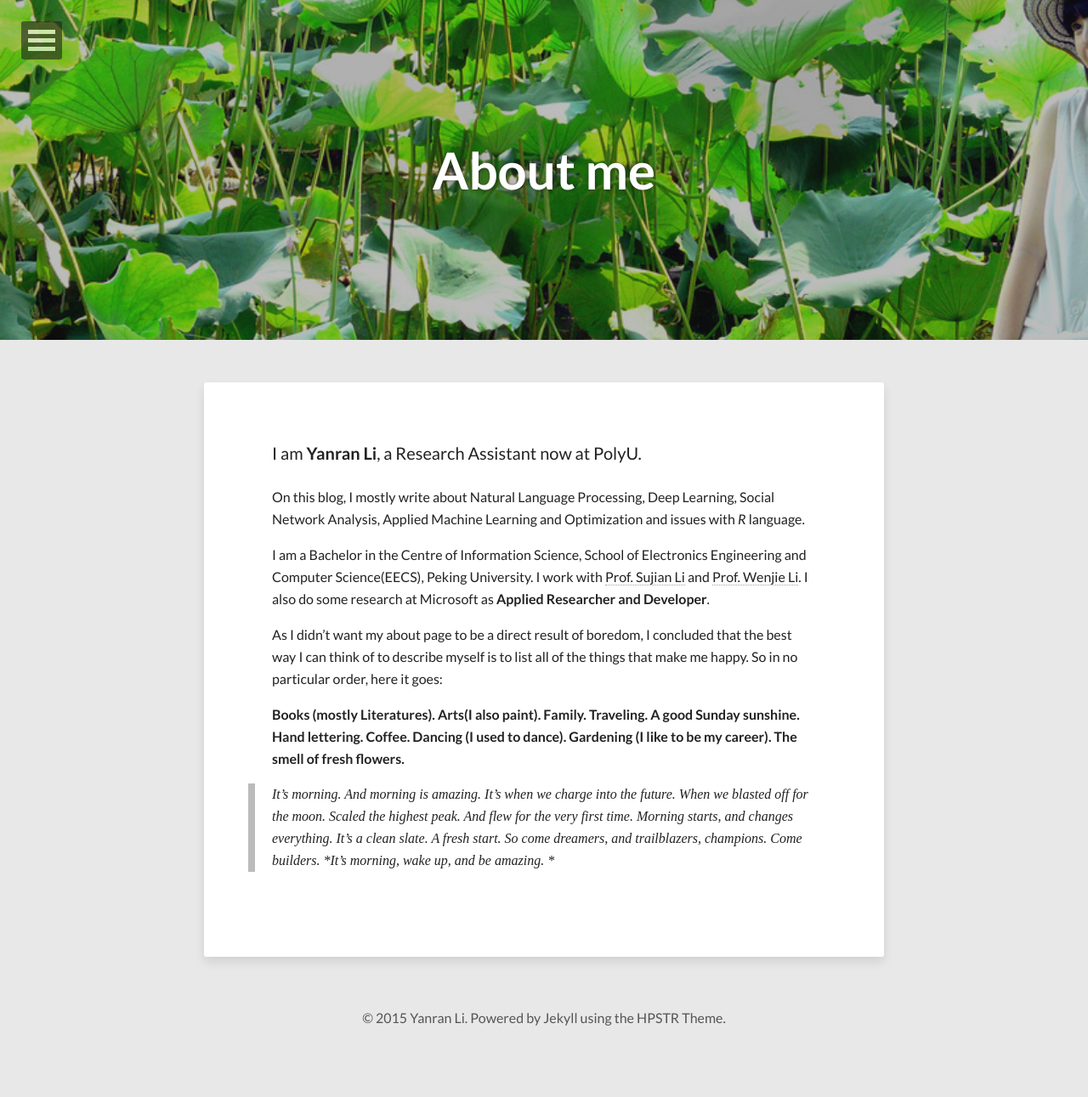
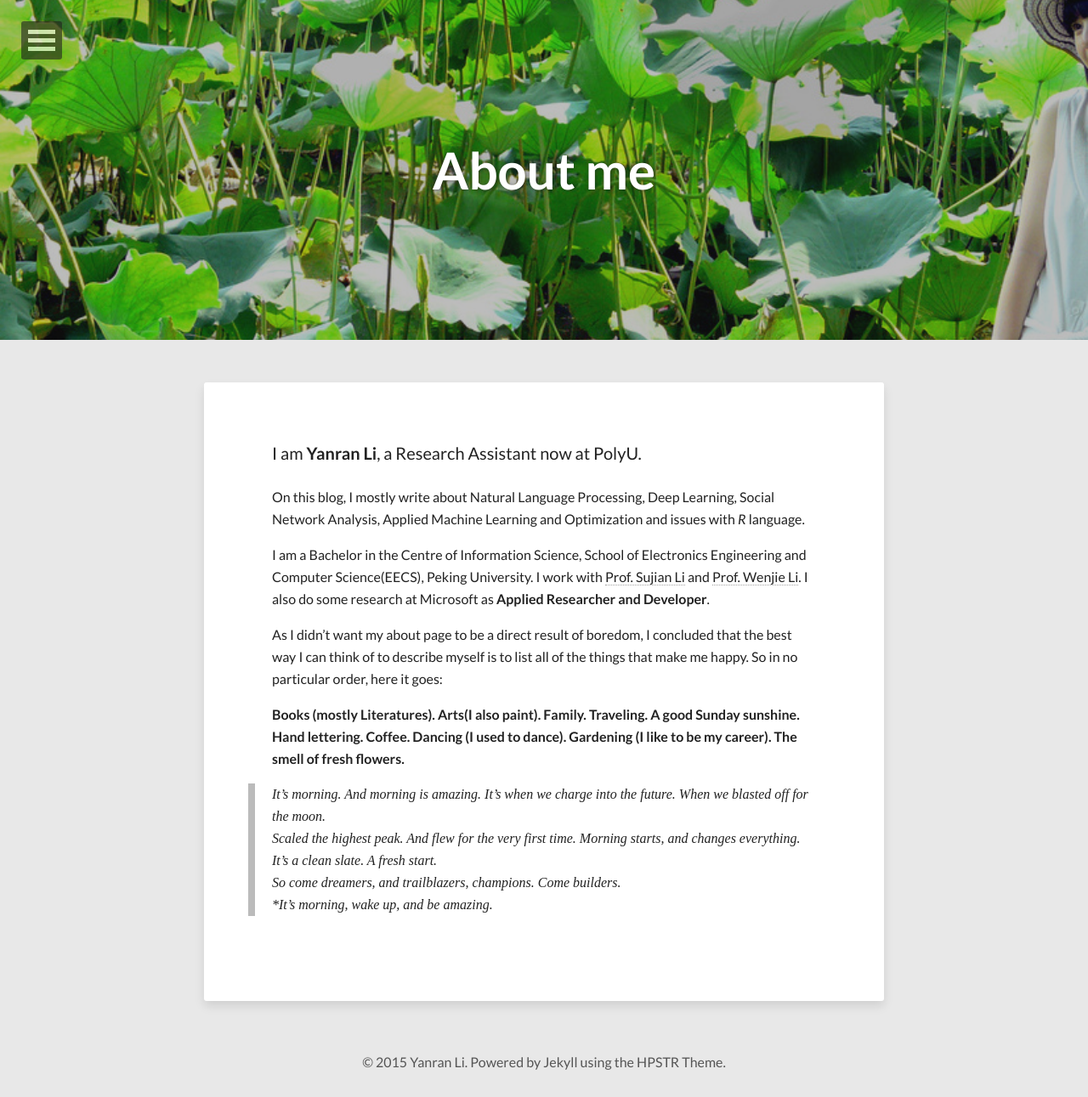
Before and after one commit to niangaotuantuan/niangaotuantuan.github.io, a Jekyll site: the page built from about.md, in a window 1280 px wide. Shown: the whole page at 85% size. Built offline with Jekyll 4.4.1, drawn with Linux system fonts in a browser that asks for light colours; nearby versions of some CDN libraries; before the commit the page ends 1239 px from its top, so only the background shows below that.

```diff
--- a/about.md
+++ b/about.md
@@ -21,11 +21,16 @@ As I didn't want my about page to be a direct result of boredom, I concluded tha
 
 
 
+
+
+
+
+
 > *It's morning. And morning is amazing. It's when we charge into the future. When we blasted off for the moon.*
-> *Scaled the highest peak. And flew for the very first time. Morning starts, and changes everything.*
-> *It's a clean slate. A fresh start.*
-> *So come dreamers, and trailblazers, champions. Come builders.*
-> *It's morning, wake up, and be amazing. *
+*Scaled the highest peak. And flew for the very first time. Morning starts, and changes everything.*
+*It's a clean slate. A fresh start.*
+*So come dreamers, and trailblazers, champions. Come builders.*
+*It's morning, wake up, and be amazing.
 
 
 
```
